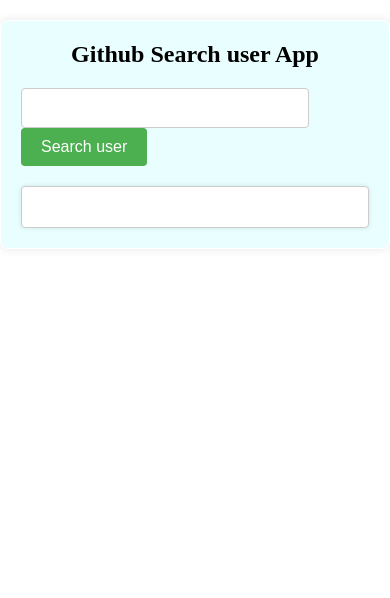
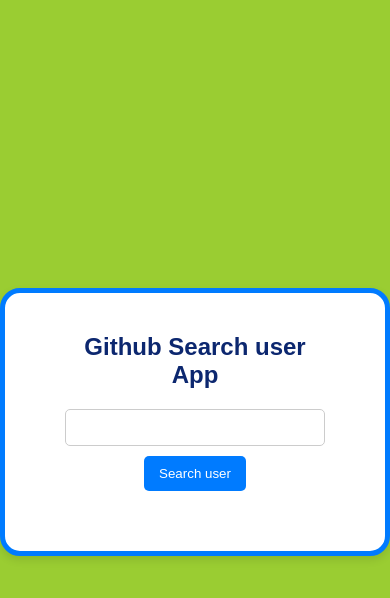
Before and after one commit to sansanjay10/git_app, a plain HTML site: page index.html in a window 390 px wide. Drawn offline with Linux system fonts and the light colour scheme.

Commit message:
Update styles.css

```diff
--- a/styles.css
+++ b/styles.css
@@ -1,74 +1,87 @@
-
 * {
     margin: 0;
     padding: 0;
     box-sizing: border-box;
+    font-family: 'Arial', sans-serif;
 }
+
+body {
+    display: flex;
+    justify-content: center;
+    align-items: center;
+    min-height: 100vh;
+    background:yellowgreen;
+}
+
 .container {
-    max-width: 600px;
-    margin: 20px auto;
-    padding: 20px;
-    background-color: #00f2f216;
-    border: 1px solid #ffffff;
-    border-radius: 8px;
-    box-shadow: 0 0 10px rgba(0, 0, 0, 0.1);
+    background: white;
+    padding: 40px 60px;
+    border-radius: 20px;
+    box-shadow: 0 4px 8px rgba(0, 0, 0, 0.1);
+    text-align: center;
+    width: 400px;
+    border: 5px solid #007bff; /* Added colored border */
 }
 
 h1 {
     font-size: 24px;
-    text-align: center;
+    color: #0c276f;
+    margin-bottom: 20px;
+    margin-top: 0px;
+}
+
+.input-container {
+    display: flex;
+    flex-direction: column;
+    align-items: center;
     margin-bottom: 20px;
 }
+
 input[type="text"] {
-    width: calc(100% - 120px);
+    width: 100%;
     padding: 10px;
     border: 1px solid #ccc;
-    border-radius: 4px;
-    font-size: 16px;
-    margin-right: 10px;
+    border-radius: 5px;
+    margin-bottom: 10px;
 }
 
 button {
-    padding: 10px 20px;
-    background-color: #4CAF50;
-    color: white;
+    padding: 10px 15px;
     border: none;
-    border-radius: 4px;
+    background: #007bff;
+    color: #fff;
+    border-radius: 5px;
     cursor: pointer;
-    font-size: 16px;
+    transition: background 0.3s;
 }
 
 button:hover {
-    background-color: #45a049;
+    background: #0056b3;
 }
 
 #result {
     margin-top: 20px;
-    padding: 20px;
-    color: black;
-    background-color: #fff;
-    border: 1px solid #ccc;
-    border-radius: 4px;
-    box-shadow: 0 0 5px rgba(0, 0, 0, 0.1);
-    text-align: center;
 }
 
-#result img {
+.avatar {
     width: 200px;
     height: 200px;
-    border-radius: 10%;
-    margin-bottom: 10px;
+    border-radius: 50%;
+    margin-bottom: 30px;
 }
 
-@media (max-width: 600px) {
-    input[type="text"] {
-        width: calc(100% - 80px);
-    }
+.label {
+    font-size: 18px;
+    color: #0c276f; /* Color for labels */
+    font-weight: bold;
+    margin-bottom: 15px;
+    margin-top: 15px;
 }
 
-@media (max-width: 400px) {
-    input[type="text"] {
-        width: calc(100% - 60px);
-
-    }
+.value {
+    font-size: 18px;
+    color: #333; /* Color for values */
+    font-weight: normal;
+    margin-bottom: 15px;
+    margin-top: 15px;
 }
```
